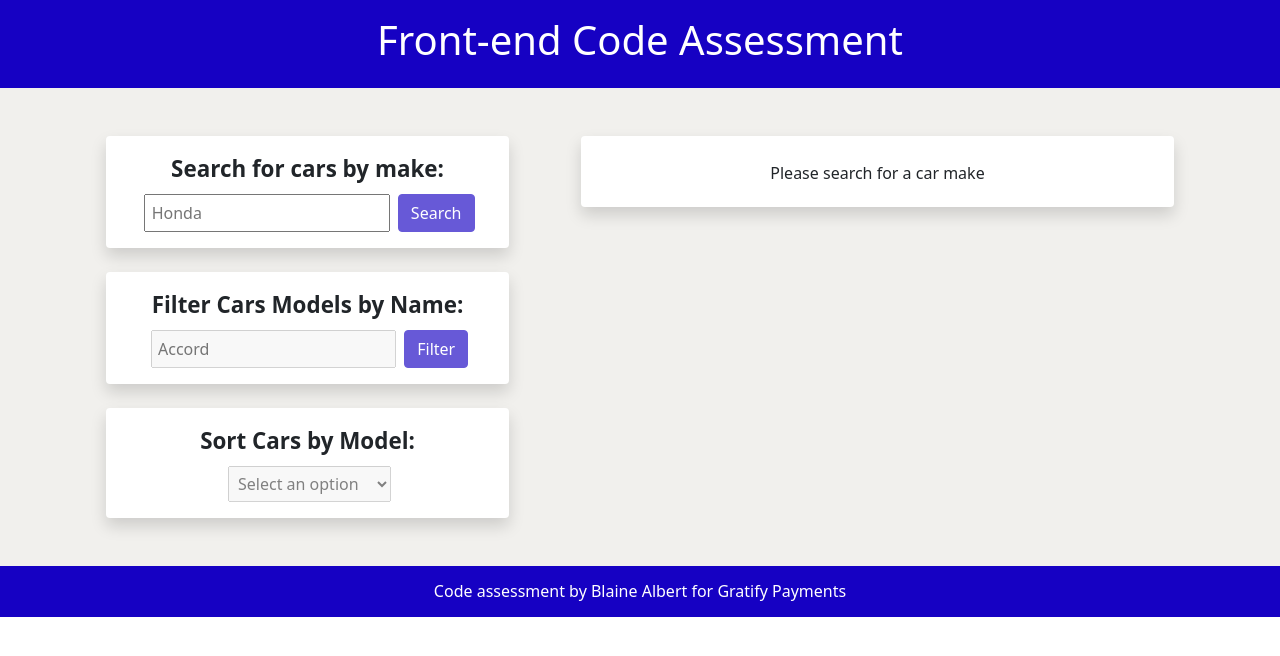
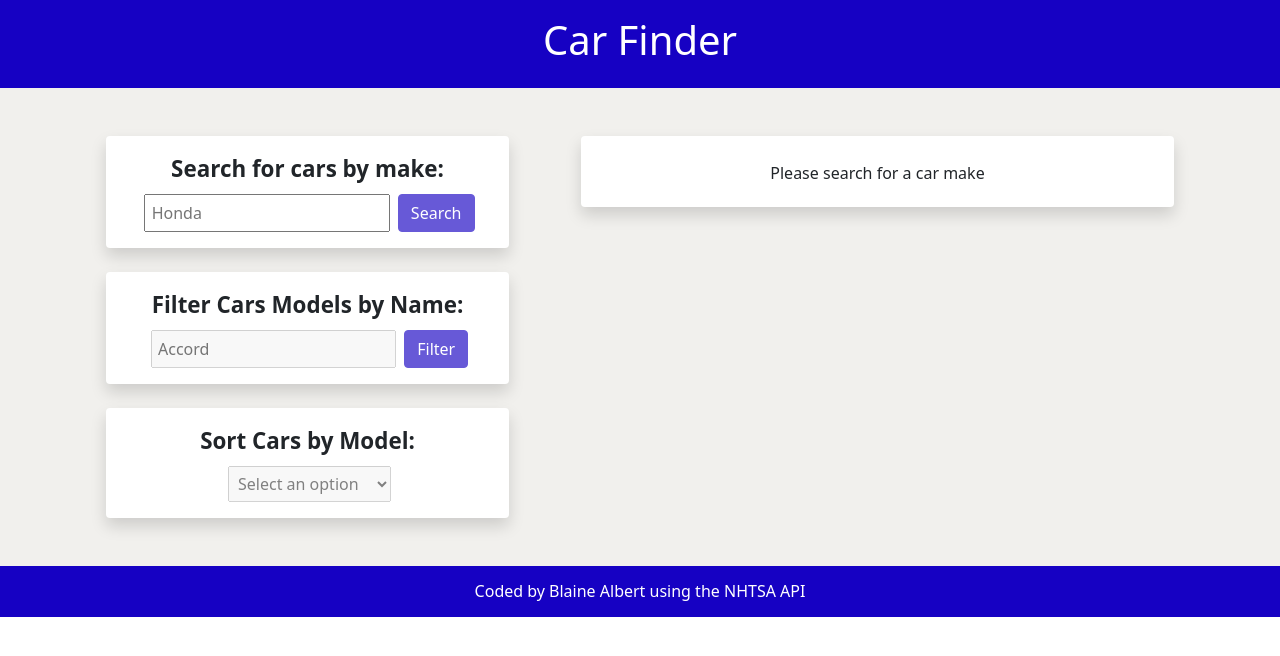
Before and after one commit to blainealbert/gratify-assessment, a React (Create React App) app: page / in a window 1280 px wide. Shown: the top 656 px of the page. Built offline with nearby package versions, Linux system fonts and the light colour scheme.

Commit message:
updating text copy

```diff
--- a/src/components/Footer.js
+++ b/src/components/Footer.js
@@ -4,7 +4,7 @@ function Footer() {
             <div className="container">
                 <div className="row">
                     <div className="col-12">
-                        <h6 className="text-center mb-3">Code assessment by Blaine Albert for Gratify Payments</h6>
+                        <h6 className="text-center mb-3">Coded by Blaine Albert using the NHTSA API</h6>
                     </div>
                 </div>
             </div>
--- a/src/components/Header.js
+++ b/src/components/Header.js
@@ -4,7 +4,7 @@ function Header(){
             <div className="container">
                 <div className="row">
                     <div className="col-12">
-                        <h1 className="text-center">Front-end Code Assessment</h1>
+                        <h1 className="text-center">Car Finder</h1>
                     </div>
                 </div>
             </div>
```
